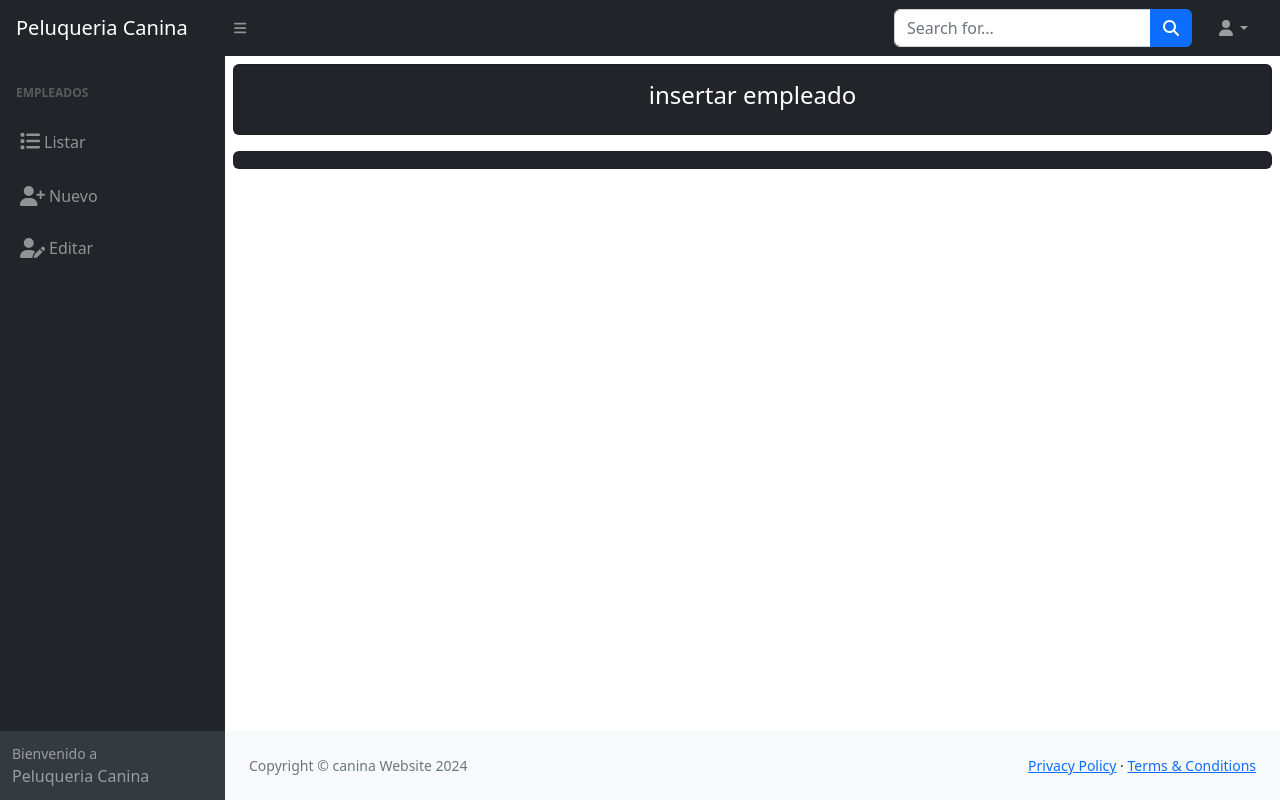
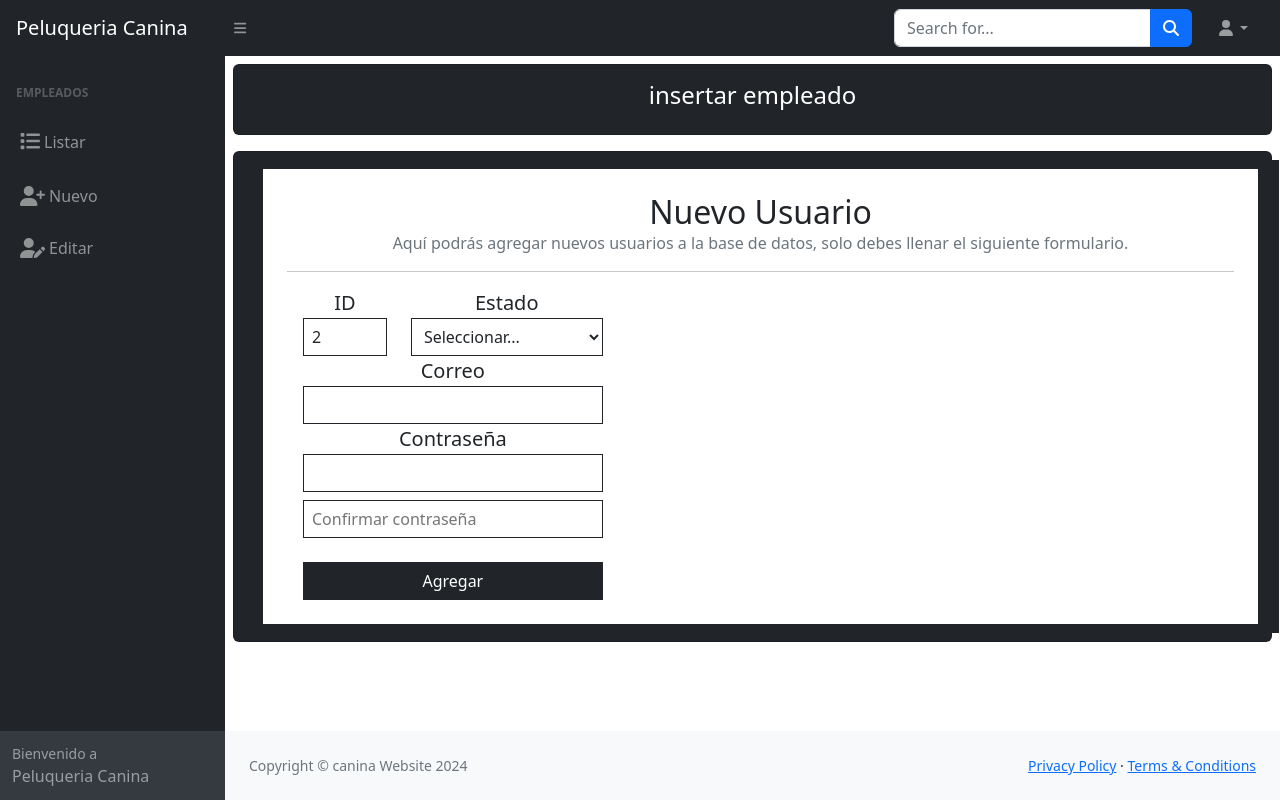
Before and after one commit to kevin10290/proyectoCanina, a PHP site: page /paginas/empleado/nuevoEmpleado.php in a window 1280 px wide. Run offline with PHP 8.4, Linux system fonts and the light colour scheme; data comes from the database, SQL or seed files in the repository; some libraries are stand-ins or nearby versions.

Commit message:
insercion de datos nuevoEmpleado.php

```diff
--- a/paginas/empleado/nuevoEmpleado.php
+++ b/paginas/empleado/nuevoEmpleado.php
@@ -141,6 +141,56 @@ $MinID = $resultado[0][0] + 1;
                     <div class="row">
                         <div class="col ">
                             <!-- aqui va el ingreso de datos  -->
+                            <div class="bg-white border border-dark m-2 p-4">
+                    <h1 class="display-6 fs-2 fw-normal mb-0">Nuevo Usuario</h1>
+                    <p class="text-secondary">Aquí podrás agregar nuevos usuarios a la base de datos, solo debes llenar
+                        el siguiente formulario.</p>
+                    <hr>
+                    <div class="row">
+                        <div class="col-4 ms-3">
+                            <form action="./controller/AgregarUsuario.php" method="POST">
+                                <div class="row">
+                                    <div class="col-4">
+                                        <label for="txtId" class="fs-5">ID</label>
+                                        <input type="number" min="<?php echo $MinID; ?>" value="<?php echo $MinID; ?>"
+                                            class="form-control-plaintext border border-1 border-dark px-2" name="txtId"
+                                            id="txtId">
+                                    </div>
+                                    <div class="col">
+                                        <label for="slEstado" class="fs-5">Estado</label>
+                                        <select class="form-control-plaintext border border-1 border-dark px-2"
+                                            name="slEstado" id="slEstado">
+                                            <option>Seleccionar...</option>
+                                            <option value="1">ACTIVO</option>
+                                            <option value="0">INACTIVO</option>
+                                        </select>
+                                    </div>
+                                </div>
+                                <div class="row">
+                                    <div class="col">
+                                        <label for="txtCorreo" class="fs-5">Correo</label>
+                                        <input type="email"
+                                            class="form-control-plaintext border border-1 border-dark px-2"
+                                            name="txtCorreo" id="txtCorreo">
+                                    </div>
+                                </div>
+                                <div class="row mb-4">
+                                    <div class="col">
+                                        <label for="txtContraseña" class="fs-5">Contraseña</label>
+                                        <input type="password"
+                                            class="form-control-plaintext border border-1 border-dark px-2 mb-2"
+                                            name="txtContraseña" id="txtContraseña">
+                                        <p class="text-danger fw-semibold mb-0" id="lblError"></p>
+                                        <input type="password"
+                                            class="form-control-plaintext border border-1 border-dark px-2"
+                                            placeholder="Confirmar contraseña" id="txtConfirmPass">
+                                    </div>
+                                </div>
+                                <input type="submit" class="btn btn-dark rounded-0 w-100" value="Agregar">
+                            </form>
+                        </div>
+                    </div>
+                </div>
                         </div>
                     </div>
 
```
